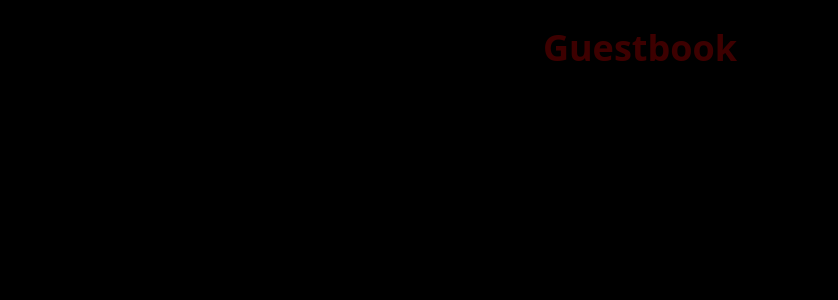
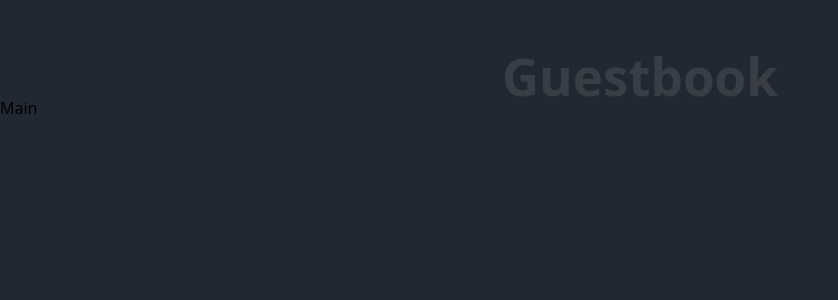
Before and after one commit to StrahinjaWebDev/Guestbook, a React (Vite) app in the folder client/: page /main in a window 1280 px wide. Shown: the top 300 px of the page, without its empty margins (0-838 px from the left). Built offline with nearby package versions, Linux system fonts and the light colour scheme.

Commit message:
changing pallete color

```diff
--- a/client/src/compoents/Navbar.tsx
+++ b/client/src/compoents/Navbar.tsx
@@ -5,8 +5,8 @@ import Button from "./Custom/Button";
 const Navbar = () => {
   const { handleLogout, user } = useContext(appContext);
   return (
-    <div className="w-screen h-[6em] bg-first flex justify-center items-center gap-12 xl:justify-around">
-      <p className="text-second font-semibold text-4xl">Guestbook</p>
+    <div className="w-screen h-[6em] bg-first flex justify-center items-end gap-12 xl:justify-around">
+      <p className="text-second font-semibold text-4xl xl:text-[3.2em]">Guestbook</p>
       {user !== null && <Button onClick={handleLogout} label="Logout" third />}
     </div>
   );
--- a/client/tailwind.config.js
+++ b/client/tailwind.config.js
@@ -4,10 +4,10 @@ export default {
   theme: {
     extend: {
       colors: {
-        first: "#000000",
-        second: "#3D0000",
-        third: "#950101",
-        fourth: "#FF0000",
+        first: "#222831",
+        second: "#393E46",
+        third: "#787A91",
+        fourth: "#EEEEEE",
       },
       keyframes: {
         appearFromTop: {
```
